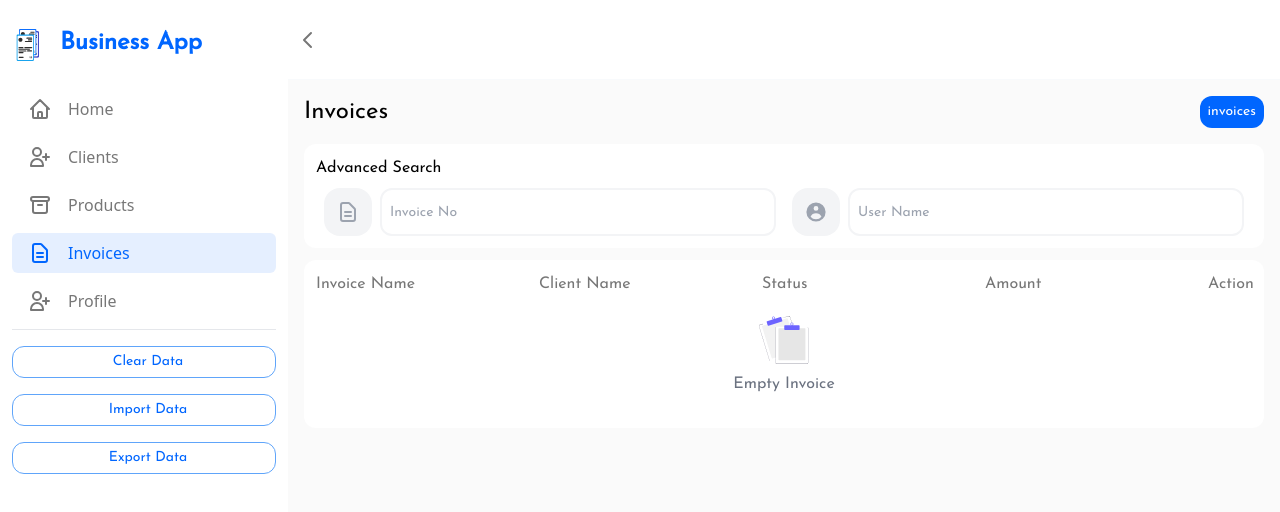
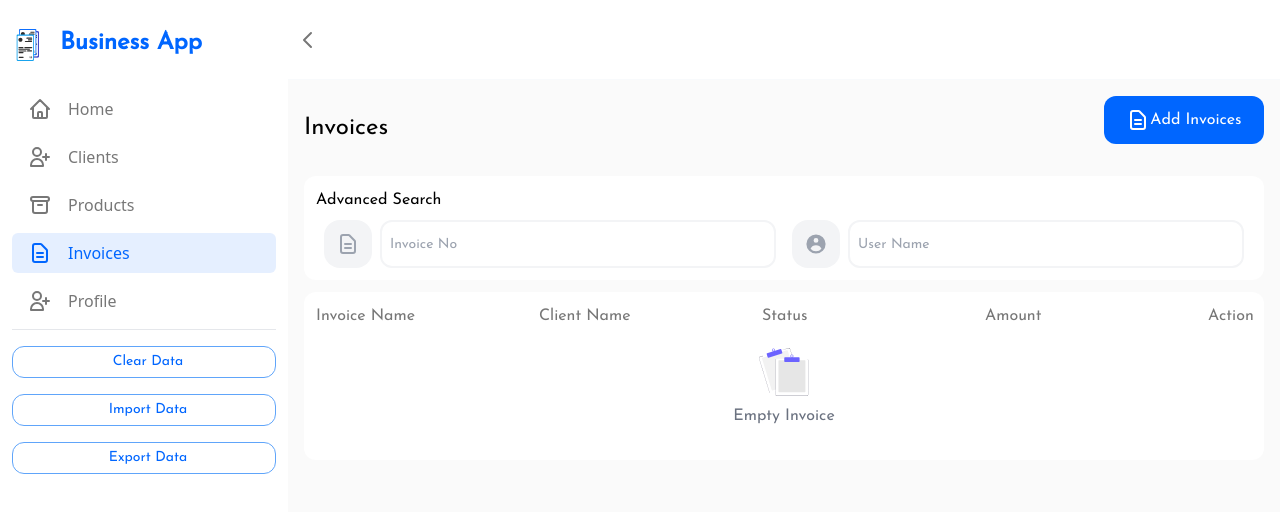
Before and after one commit to Samlogy/invoice-app, a React (Create React App) app: page /invoices in a window 1280 px wide. Shown: the top 512 px of the page. Built offline with nearby package versions, Linux system fonts and the light colour scheme; a web font is replaced by a local one.

Commit message:
change files format js --> jsx

```diff
--- a/src/components/Dashboard/DashboardWidgets.js
+++ b/src/components/Dashboard/DashboardWidgets.jsx
@@ -12,7 +12,7 @@ import {
 } from "../../store/invoiceSlice";
 import NumberFormat from "react-number-format";
 
-function DashboardWidgets() {
+export default function DashboardWidgets() {
   const clients = useSelector(getAllClientsSelector);
   const products = useSelector(getAllProductSelector);
   const allInvoices = useSelector(getAllInvoiceSelector);
@@ -22,16 +22,16 @@ function DashboardWidgets() {
   const incomes = 0;
 
   const OPTIONS = [
-    {
-      label: "Incomes",
-      icon: <LottieMoney loop className="h-20" />,
-      data: incomes,
-    },
-    {
-      label: "Expenses",
-      icon: <LottieMoney loop className="h-20" />,
-      data: expenses,
-    },
+    // {
+    //   label: "Incomes",
+    //   icon: <LottieMoney loop className="h-20" />,
+    //   data: incomes,
+    // },
+    // {
+    //   label: "Expenses",
+    //   icon: <LottieMoney loop className="h-20" />,
+    //   data: expenses,
+    // },
     {
       label: "Invoices",
       icon: <LottieMoney loop className="h-20" />,
@@ -82,5 +82,3 @@ function DashboardWidgets() {
     </>
   );
 }
-
-export default DashboardWidgets;
--- a/src/components/InvoiceEstimateTemplate.jsx
+++ b/src/components/InvoiceEstimateTemplate.jsx
@@ -14,14 +14,15 @@ export default function InvoiceEstimateTemplate({ title }) {
 
   return (
     <div>
-     <div className="flex flex-col sm:flex-row flex-wrap items-center justify-between">
+      <div className="flex flex-col sm:flex-row flex-wrap items-center justify-between">
         <div className="p-4">
           <PageTitle title={title} />
         </div>
 
         <div className="p-4">
-          <Button size="sm" block={1} onClick={goToNew}>
-            {title}
+          <Button addStyle="flex ml-auto w-[10rem] mb-4 capitalize" onClick={goToNew}>
+            <InvoiceIcon />
+            Add {title}
           </Button>
         </div>
       </div>
```
Also changed, not shown: src/components/Clients/ClientDeleteConfirm.jsx (renamed from src/components/Clients/ClientDeleteConfirm.js), src/components/Clients/ClientEditModal.jsx (renamed from src/components/Clients/ClientEditModal.js), src/components/Clients/ClientTable.jsx (renamed from src/components/Clients/ClientTable.js), src/components/Invoice/InvoiceTable.jsx (renamed from src/components/Invoice/InvoiceTable.js), src/components/Product/ProductDeleteConfirm.jsx (renamed from src/components/Product/ProductDeleteConfirm.js), src/components/Product/ProductEditModal.jsx (renamed from src/components/Product/ProductEditModal.js), src/components/Product/ProductTable.jsx (renamed from src/components/Product/ProductTable.js).
